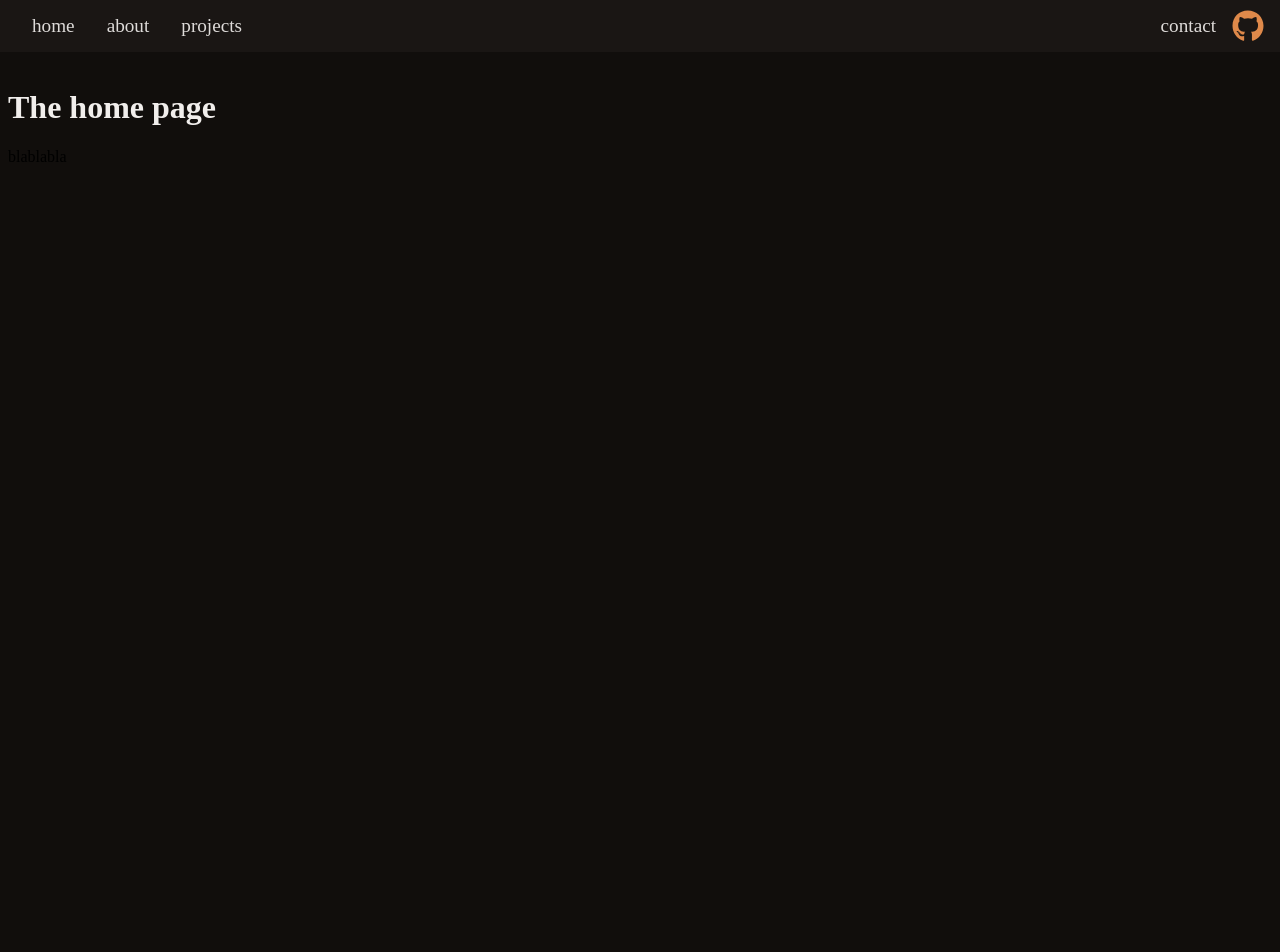
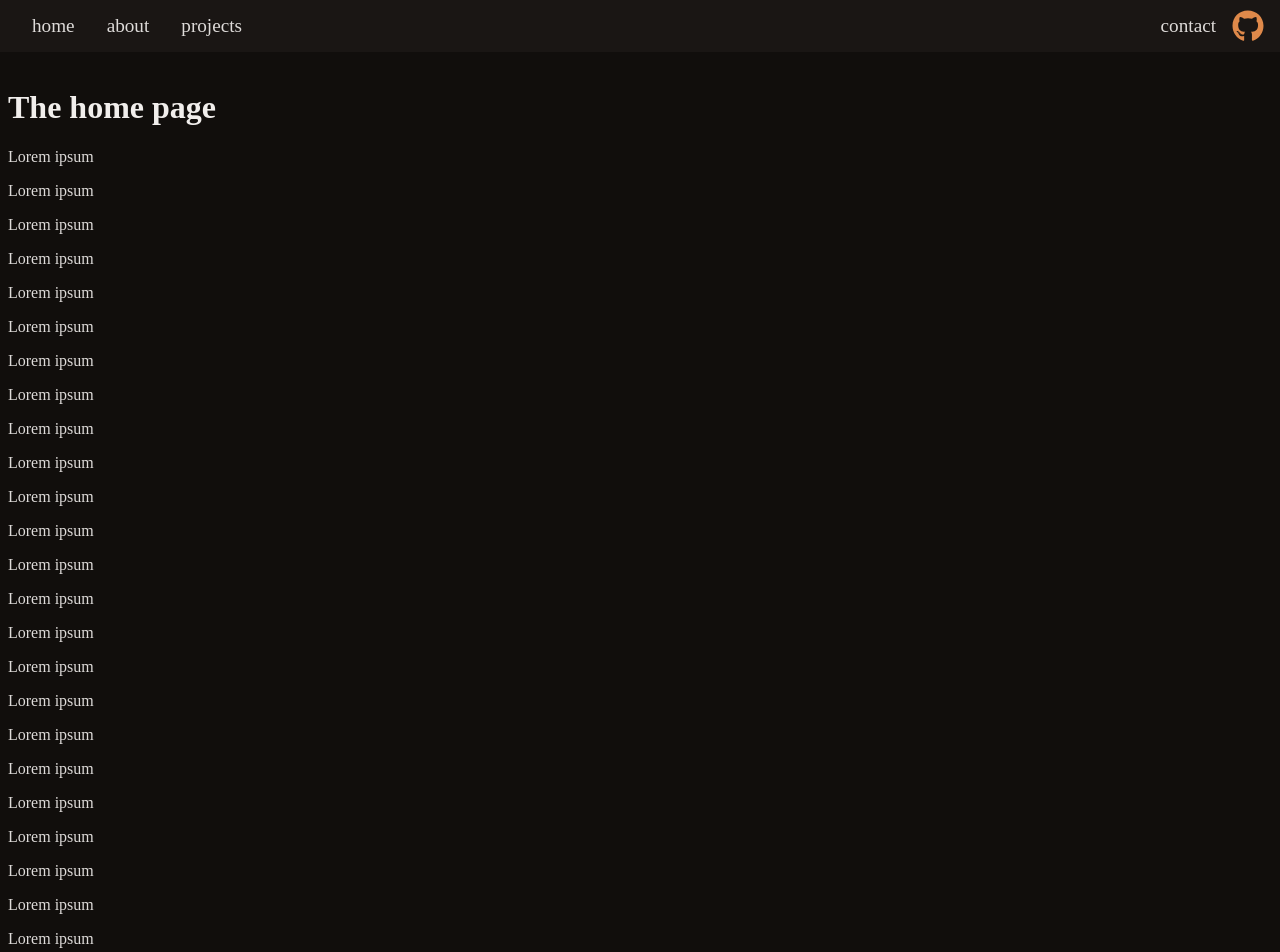
Before and after one commit to nuoskala/portfolio, a React app in the folder portfolio-front/: page / in a window 1280 px wide. Shown: the top 952 px of the page. Before the commit the page ends 800 px from the top, so only its background shows below. Built offline with nearby package versions, Linux system fonts and the light colour scheme; the HTML template or start-up script is replaced by a standard one.

Commit message:
feat: make About and Projects section HashLink
are now part of the home page, while contact will still redirect to another page

```diff
--- a/portfolio-front/package.json
+++ b/portfolio-front/package.json
@@ -13,7 +13,8 @@
     "react": "^18.3.1",
     "react-dom": "^18.3.1",
     "react-icons": "^5.2.1",
-    "react-router-dom": "^6.26.0"
+    "react-router-dom": "^6.26.0",
+    "react-router-hash-link": "^2.4.3"
   },
   "devDependencies": {
     "@eslint/js": "^9.8.0",
--- a/portfolio-front/src/App.css
+++ b/portfolio-front/src/App.css
@@ -29,8 +29,11 @@ h1 {
   color: var(--title-color);
 }
 
+p {
+  color: var(--main-text-color)
+}
+
 .navbar {
-
   display: flex;
   justify-content: space-between;
   align-items: center;
--- a/portfolio-front/src/components/Home.jsx
+++ b/portfolio-front/src/components/Home.jsx
@@ -1,8 +1,45 @@
+import About from './About'
+import Projects from './Projects'
+
+
 const Home = () => (
     <div>
     <h1>The home page</h1>
     <div>
-        <p>blablabla</p>
+        <p>Lorem ipsum</p>
+        <p>Lorem ipsum</p>
+        <p>Lorem ipsum</p>
+        <p>Lorem ipsum</p>
+        <p>Lorem ipsum</p>
+        <p>Lorem ipsum</p>
+        <p>Lorem ipsum</p>
+        <p>Lorem ipsum</p>
+        <p>Lorem ipsum</p>
+        <p>Lorem ipsum</p>
+        <p>Lorem ipsum</p>
+        <p>Lorem ipsum</p>
+        <p>Lorem ipsum</p>
+        <p>Lorem ipsum</p>
+        <p>Lorem ipsum</p>
+        <p>Lorem ipsum</p>
+        <p>Lorem ipsum</p>
+        <p>Lorem ipsum</p>
+        <p>Lorem ipsum</p>
+        <p>Lorem ipsum</p>
+        <p>Lorem ipsum</p>
+        <p>Lorem ipsum</p>
+        <p>Lorem ipsum</p>
+        <p>Lorem ipsum</p>
+        <p>Lorem ipsum</p>
+
+    <div id="about" >
+    <About/>
+    </div>
+
+    <div id="projects" >
+    <Projects/>
+    </div>
+
     </div>
     </div>
   )
--- a/portfolio-front/src/components/NavBar.jsx
+++ b/portfolio-front/src/components/NavBar.jsx
@@ -5,11 +5,12 @@ import {
 } from 'react-router-dom'
 
 import { FaGithub } from "react-icons/fa";
+import { HashLink } from 'react-router-hash-link';
 
 import Home from './Home'
 import About from './About'
-import Projects from './Projects'
 import Contact from './Contact'
+import Projects from './Projects';
 
 const NavBar = () => {
   return (
@@ -17,10 +18,9 @@ const NavBar = () => {
     <nav className='navbar'>
 
       <div className="navbar-left">
-        <Link className="navbar-link" to="/">home</Link>
-        <Link className="navbar-link" to="/about">about</Link>
-        <Link className="navbar-link" to="/projects">projects</Link>
-
+        <Link className="navbar-link" to="/home">home</Link>
+        <HashLink className='navbar-link' to={'/home#about'}>about</HashLink>
+        <HashLink className='navbar-link' to={'/home#projects'}>projects</HashLink>
       </div>
 
       <div className="navbar-center">
@@ -34,10 +34,12 @@ const NavBar = () => {
     </nav>
 
     <Routes>
-        <Route path="/" element={<Home />} />
-        <Route path="/about" element={<About />} />
-        <Route path="/projects" element={<Projects />} />
+        <Route path="/home" element={<Home />} />
+        <Route index element={<Home />} />
+        <Route path="/home#about" element={<About />} />
+        <Route path="/home#projects" element={<Projects />} />
         <Route path="/contact" element={<Contact />} />
+
       </Routes>
     </Router>
   )
```
